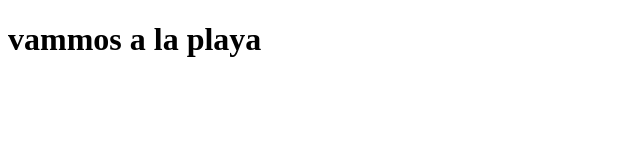
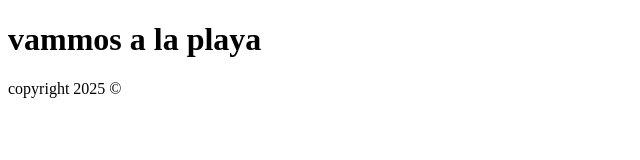
Before and after one commit to poutou89/Merge, a plain HTML site: page index.html in a window 1280 px wide. Shown: the whole page, without its empty margins (0-640 px from the left). Drawn offline with Linux system fonts and the light colour scheme.

Commit message:
ajout footer

```diff
--- a/index.html
+++ b/index.html
@@ -7,5 +7,8 @@
 </head>
 <body>
     <h1>vammos a la playa</h1>
+    <footer>
+        copyright 2025 &copy
+    </footer>
 </body>
 </html>
```
